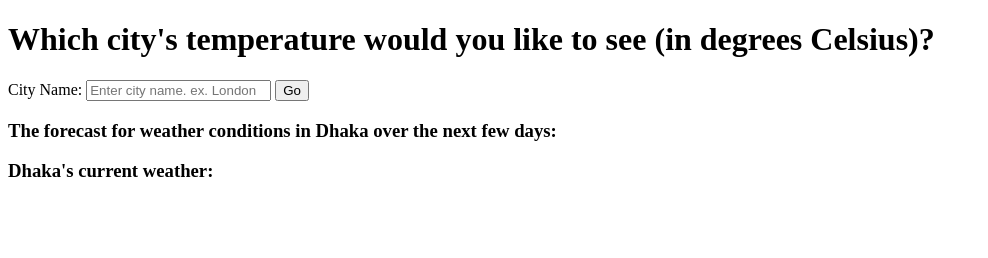
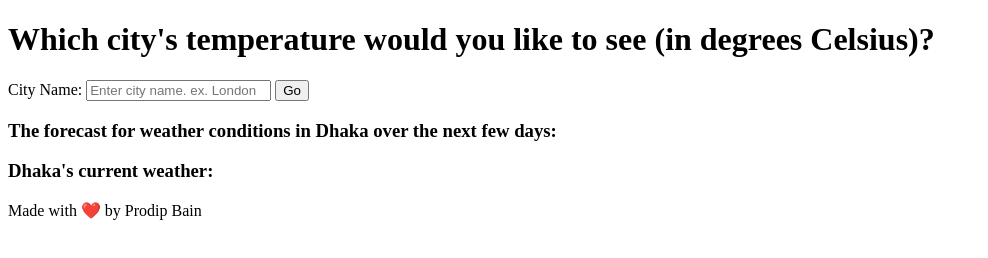
Before and after one commit to pbain63/weather-app-project, a website: page index.html in a window 1280 px wide. Shown: the whole page, without its empty margins (0-988 px from the left). Drawn offline with nearby package versions, Linux system fonts and the light colour scheme; a script that the page names is missing.

Commit message:
Add footer in index file and create .env file

```diff
--- a/index.html
+++ b/index.html
@@ -68,4 +68,5 @@
       })();
     </script>
   </body>
+  <footer>Made with ❤️ by Prodip Bain</footer>
 </html>
```
Also changed, not shown: 1 other file.
